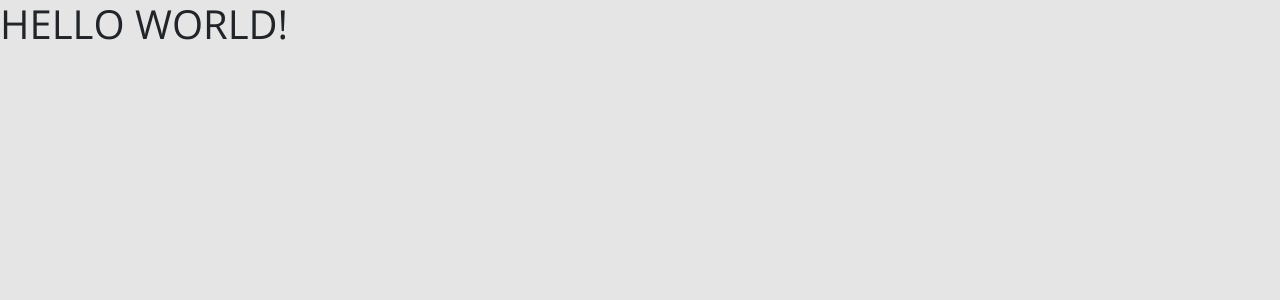
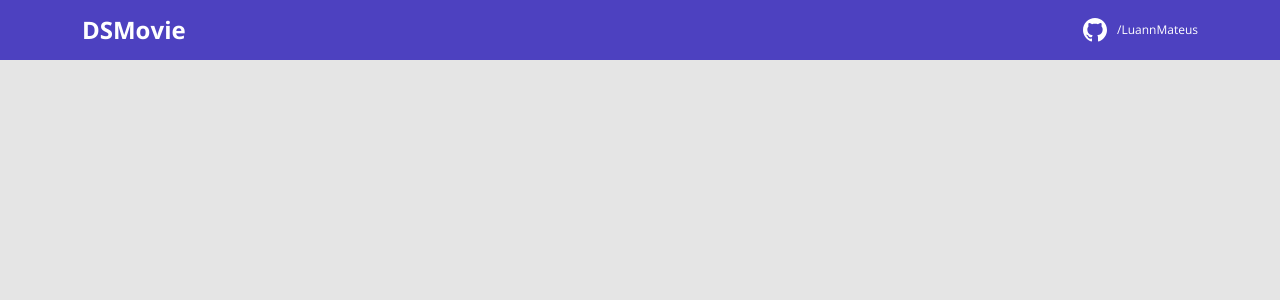
Before and after one commit to LuannMateus/sds-dsmovie, a React (Create React App) app in the folder frontend/: page / in a window 1280 px wide. Shown: the top 300 px of the page. Built offline with nearby package versions, Linux system fonts and the light colour scheme; the HTML template or start-up script is replaced by a standard one.

Commit message:
Add Navbar component

```diff
--- a/frontend/src/App.tsx
+++ b/frontend/src/App.tsx
@@ -1,7 +1,9 @@
+import { Home } from 'pages/Home';
+
 function App() {
   return (
     <div className="App">
-      <h1>HELLO WORLD!</h1>
+      <Home />
     </div>
   );
 }
--- /dev/null
+++ b/frontend/src/components/Navbar/index.tsx
@@ -0,0 +1,25 @@
+import { ReactComponent as GithubIcon } from '../../assets/github.svg';
+
+import './styles.css';
+
+export const Navbar = () => {
+  return (
+    <header>
+      <nav className="container">
+        <div className="dsmovie-nav-content">
+          <h1>DSMovie</h1>
+          <a
+            href="https://github.com/LuannMateus"
+            target="_blank"
+            rel="noreferrer"
+          >
+            <div className="dsmovie-contact-container">
+              <GithubIcon />
+              <p className="dsmovie-contact-link">/LuannMateus</p>
+            </div>
+          </a>
+        </div>
+      </nav>
+    </header>
+  );
+};
--- /dev/null
+++ b/frontend/src/components/Navbar/styles.css
@@ -0,0 +1,29 @@
+header {
+  height: 60px;
+  background-color: var(--color-primary);
+  display: flex;
+  align-items: center;
+}
+
+.dsmovie-nav-content {
+  display: flex;
+  align-items: center;
+  justify-content: space-between;
+  color: #fff;
+}
+
+.dsmovie-nav-content h1 {
+  font-size: 24px;
+  margin: 0;
+  font-weight: 700;
+}
+
+.dsmovie-contact-container {
+  display: flex;
+  align-items: center;
+}
+
+.dsmovie-contact-link {
+  margin: 0 0 0 10px;
+  font-size: 12px;
+}
--- /dev/null
+++ b/frontend/src/pages/Home/index.tsx
@@ -0,0 +1,10 @@
+import { Navbar } from 'components/Navbar';
+import React from 'react';
+
+export const Home = () => {
+  return (
+    <div>
+      <Navbar />
+    </div>
+  );
+};
--- a/frontend/tsconfig.json
+++ b/frontend/tsconfig.json
@@ -1,5 +1,6 @@
 {
   "compilerOptions": {
+    "baseUrl": "./src",
     "target": "es5",
     "lib": [
       "dom",
```
Also changed, not shown: frontend/.prettierrc.json (added), frontend/src/assets/github.svg (added).
